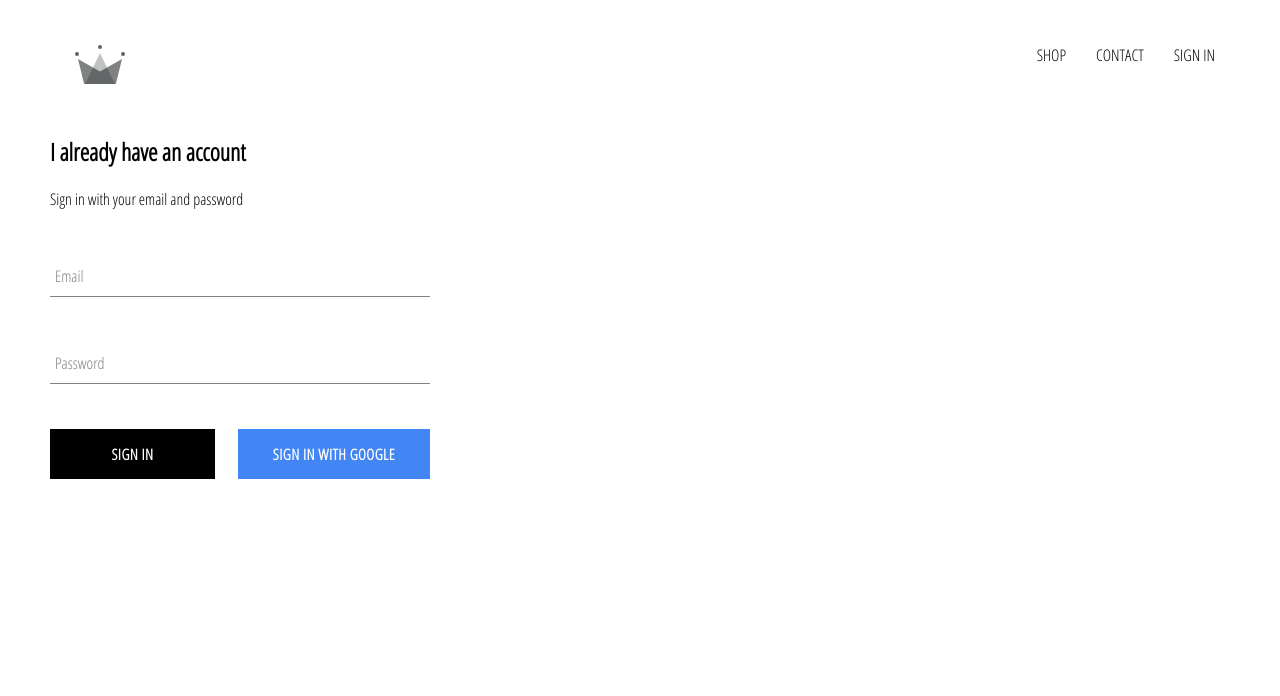
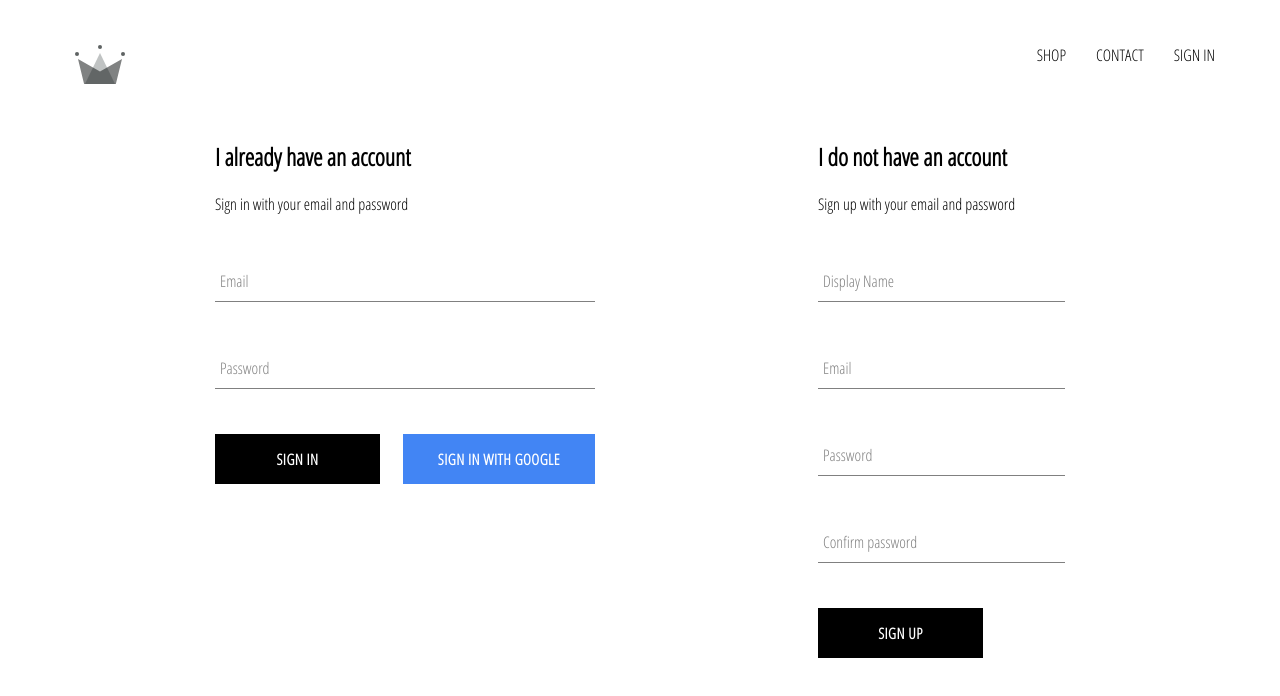
Before and after one commit to jarzaba/react-shop, a React (Create React App) app: page /signin in a window 1280 px wide. Shown: the top 696 px of the page. Built offline with nearby package versions, Linux system fonts and the light colour scheme; no server answers.

Commit message:
firebase utils to auth users put them into db

```diff
--- a/src/App.js
+++ b/src/App.js
@@ -30,6 +30,7 @@
               ...snapshot.data(),
             },
           });
+          console.log(this.state);
         });
       } else {
         this.setState({ currentUser: userAuth });
--- /dev/null
+++ b/src/components/sign-up/sign-up.jsx
@@ -0,0 +1,93 @@
+import React from 'react';
+import FormInput from '../form-input/form-input';
+import CustomButton from '../custom-button/custom-button';
+import {
+  auth,
+  createUserProfileDocument,
+} from '../../firebase/firebase.utils.js';
+
+class SignUp extends React.Component {
+  constructor() {
+    super();
+    this.state = {
+      displayName: '',
+      email: '',
+      password: '',
+      confirmPassword: '',
+    };
+  }
+
+  handleSubmit = async (event) => {
+    event.preventDefault();
+    const { displayName, email, password, confirmPassword } = this.state;
+    if (password !== confirmPassword) {
+      alert("passwords don't match");
+      return;
+    }
+    try {
+      const { user } = await auth.createUserWithEmailAndPassword(
+        email,
+        password
+      );
+      await createUserProfileDocument(user, { displayName });
+      this.setState({
+        displayName: '',
+        email: '',
+        password: '',
+        confirmPassword: '',
+      });
+    } catch (error) {
+      console.error(error);
+    }
+  };
+  handleChange = (event) => {
+    const { name, value } = event.target;
+    this.setState({ [name]: value });
+  };
+  render() {
+    const { displayName, email, password, confirmPassword } = this.state;
+    return (
+      <div className='sign-up'>
+        <h2 className='title'>I do not have an account</h2>
+        <span>Sign up with your email and password</span>
+        <form className='sign-up-form' onSubmit={this.handleSubmit}>
+          <FormInput
+            type='text'
+            name='displayName'
+            value={displayName}
+            onChange={this.handleChange}
+            label='Display Name'
+            required
+          />
+          <FormInput
+            type='email'
+            name='email'
+            value={email}
+            onChange={this.handleChange}
+            label='Email'
+            required
+          />
+          <FormInput
+            type='password'
+            name='password'
+            value={password}
+            onChange={this.handleChange}
+            label='Password'
+            required
+          />
+          <FormInput
+            type='password'
+            name='confirmPassword'
+            value={confirmPassword}
+            onChange={this.handleChange}
+            label='Confirm password'
+            required
+          />
+          <CustomButton type='submit'>Sign up</CustomButton>
+        </form>
+      </div>
+    );
+  }
+}
+
+export default SignUp;
--- /dev/null
+++ b/src/components/sign-up/sign-up.styles.scss
@@ -0,0 +1,9 @@
+.sign-up {
+  display: flex;
+  flex-direction: column;
+  width: 380px;
+
+  .title {
+    margin: 10px 0;
+  }
+}
--- /dev/null
+++ b/src/pages/sign-in-sign-up/sign-in-and-sign-up.styles.scss
@@ -0,0 +1,6 @@
+.sign-in-and-sign-up {
+  width: 850px;
+  display: flex;
+  justify-content: space-between;
+  margin: 30px auto;
+}
--- a/src/pages/sign-in-sign-up/sign-in-sign-up.jsx
+++ b/src/pages/sign-in-sign-up/sign-in-sign-up.jsx
@@ -1,10 +1,12 @@
-import React from "react";
-import SignIn from "../../components/sign-in/sign-in";
-import "./sign-in-sign-up.scss";
+import React from 'react';
+import SignIn from '../../components/sign-in/sign-in';
+import SignUp from '../../components/sign-up/sign-up';
+import './sign-in-and-sign-up.styles.scss';
 
 const SignIn_UpPage = () => (
-  <div className="sign-in-and-sign-up">
+  <div className='sign-in-and-sign-up'>
     <SignIn />
+    <SignUp />
   </div>
 );
 
```
Also changed, not shown: src/pages/sign-in-sign-up/sign-in-sign-up.scss (deleted).
